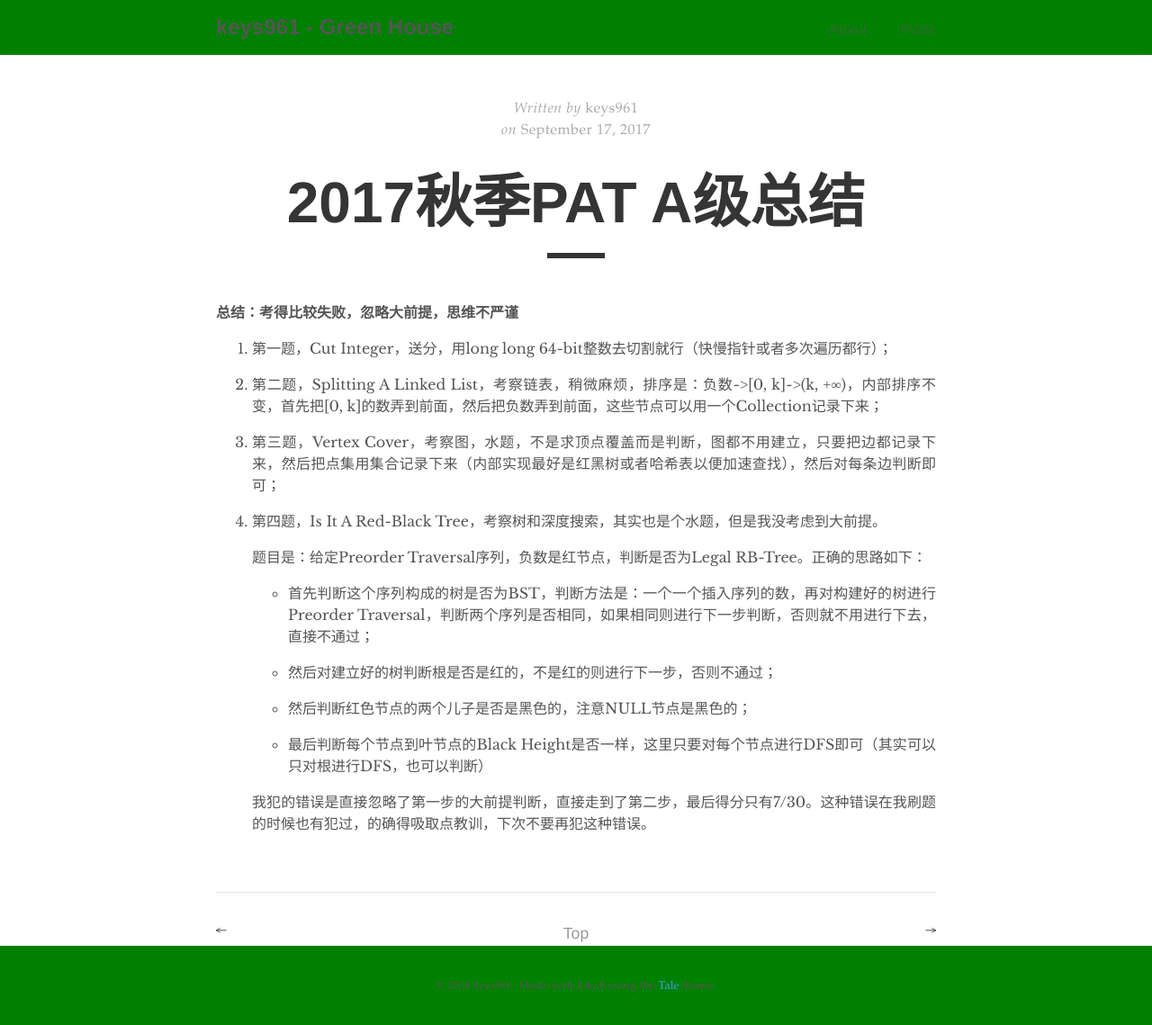
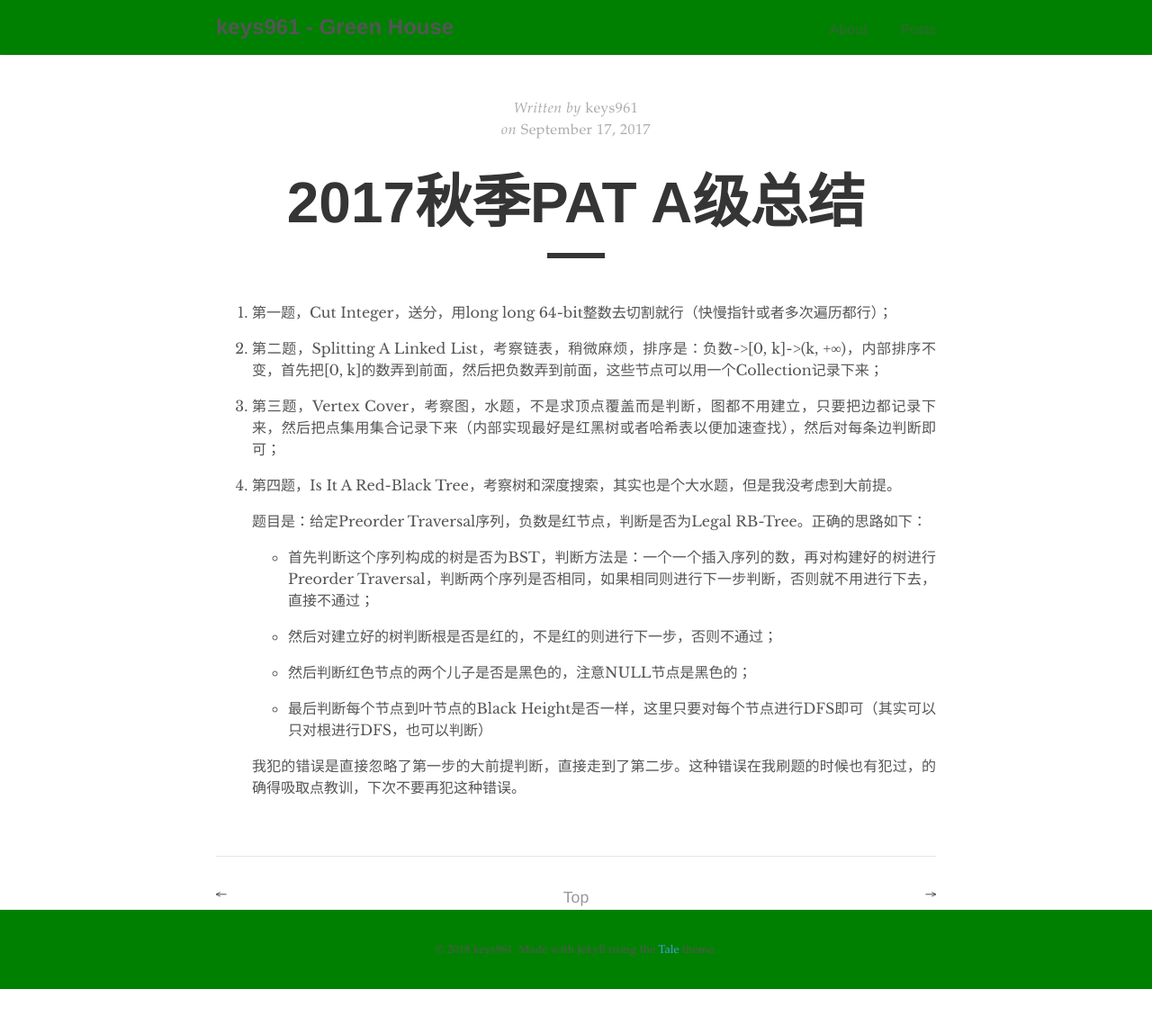
Before and after one commit to olewaHHH/keys961.github.io, a Jekyll site: the page built from _posts/2017-09-17-SummaryOfPAT.md, in a window 1280 px wide. Shown: the whole page at 90% size. Built offline with Jekyll 4.4.1, drawn with Linux system fonts in a browser that asks for light colours; after the commit the page ends 1099 px from its top, so only the background shows below that.

```diff
--- a/_posts/2017-09-17-SummaryOfPAT.md
+++ b/_posts/2017-09-17-SummaryOfPAT.md
@@ -5,15 +5,13 @@
 comments: true
 ---
 
-**总结：考得比较失败，忽略大前提，思维不严谨**
-
 1. 第一题，Cut Integer，送分，用long long 64-bit整数去切割就行（快慢指针或者多次遍历都行）；
 
 2. 第二题，Splitting A Linked List，考察链表，稍微麻烦，排序是：负数->[0, k]->(k, +∞)，内部排序不变，首先把[0, k]的数弄到前面，然后把负数弄到前面，这些节点可以用一个Collection记录下来；
 
 3. 第三题，Vertex Cover，考察图，水题，不是求顶点覆盖而是判断，图都不用建立，只要把边都记录下来，然后把点集用集合记录下来（内部实现最好是红黑树或者哈希表以便加速查找），然后对每条边判断即可；
 
-4. 第四题，Is It A Red-Black Tree，考察树和深度搜索，其实也是个水题，但是我没考虑到大前提。
+4. 第四题，Is It A Red-Black Tree，考察树和深度搜索，其实也是个大水题，但是我没考虑到大前提。
 
    题目是：给定Preorder Traversal序列，负数是红节点，判断是否为Legal RB-Tree。正确的思路如下：
 
@@ -25,4 +23,4 @@
 
    - 最后判断每个节点到叶节点的Black Height是否一样，这里只要对每个节点进行DFS即可（其实可以只对根进行DFS，也可以判断）
 
-	我犯的错误是直接忽略了第一步的大前提判断，直接走到了第二步，最后得分只有7/30。这种错误在我刷题的时候也有犯过，的确得吸取点教训，下次不要再犯这种错误。
+	我犯的错误是直接忽略了第一步的大前提判断，直接走到了第二步。这种错误在我刷题的时候也有犯过，的确得吸取点教训，下次不要再犯这种错误。
```
